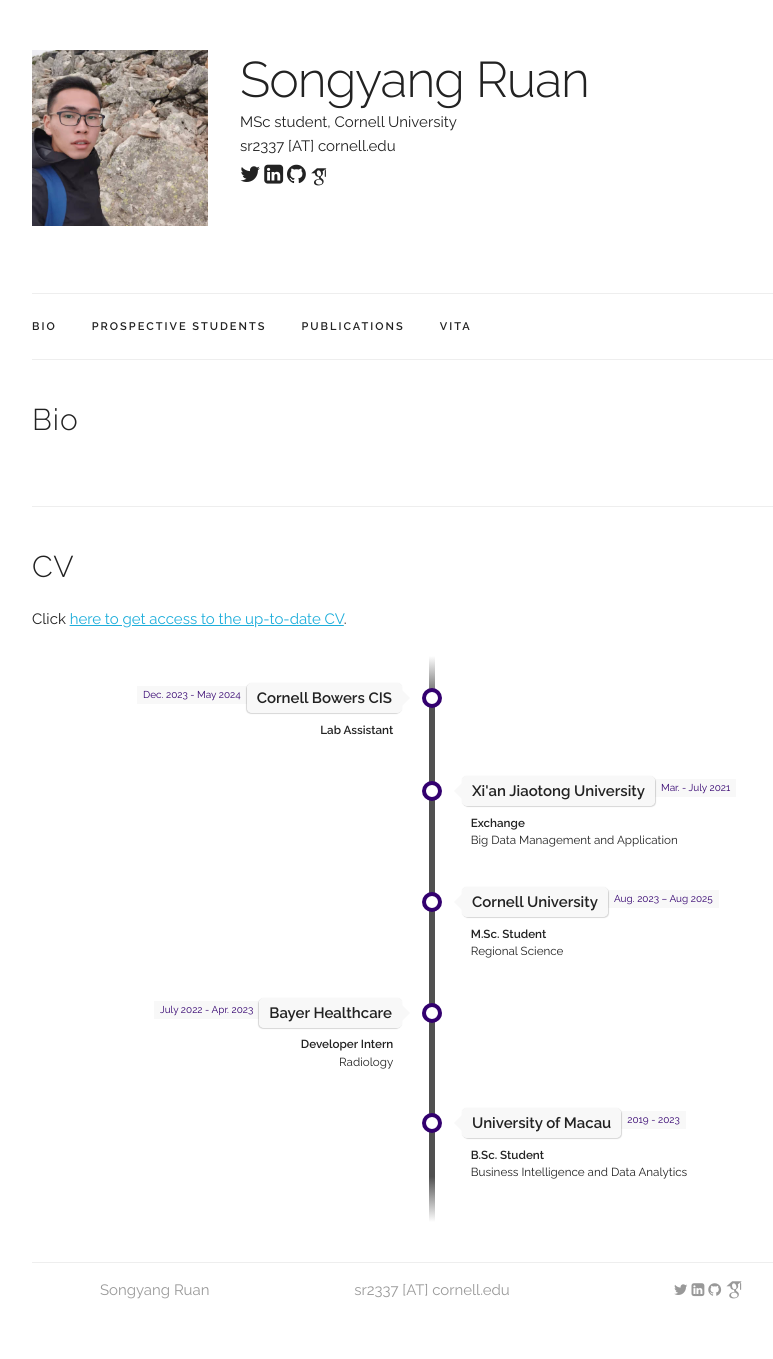
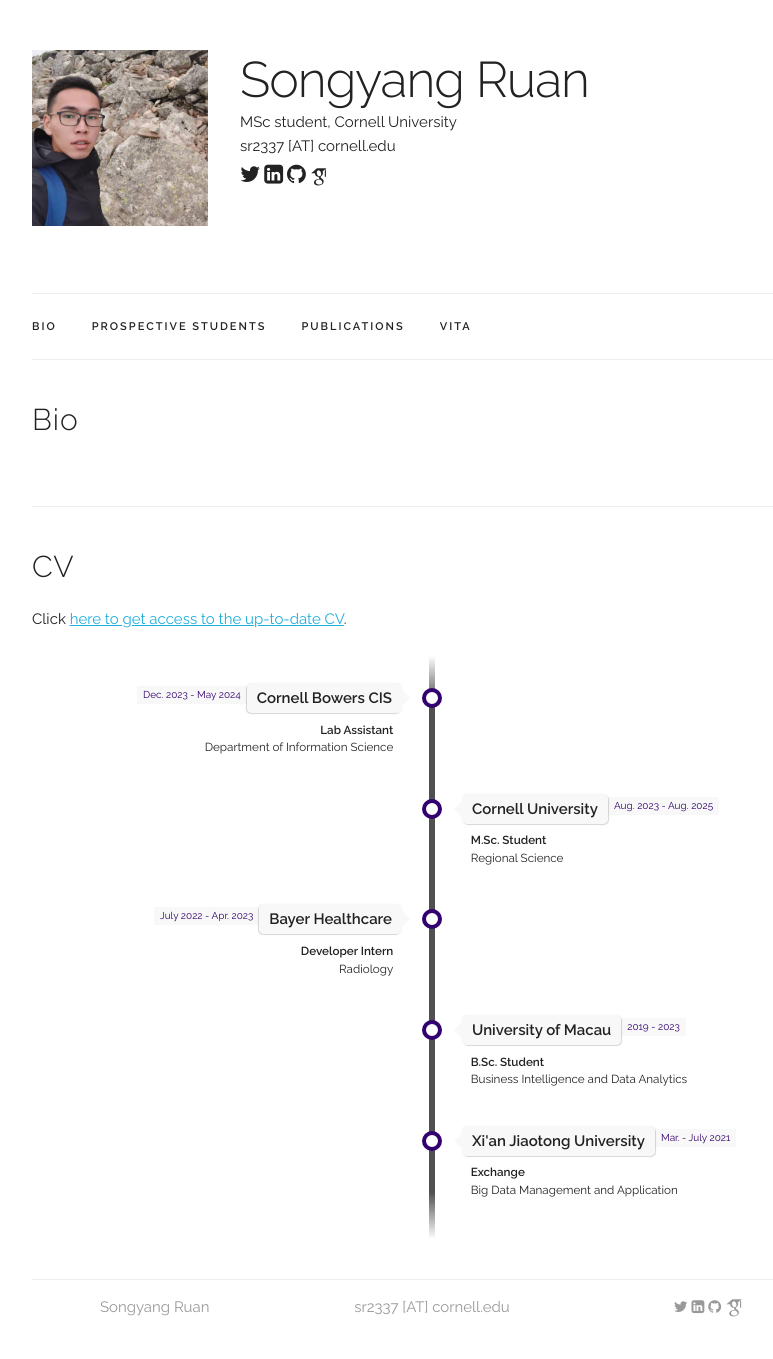
Before and after one commit to Horatioj/Horatioj.github.io, a Jekyll site: the page built from index.html, in a window 1280 px wide. Shown: the whole page, without its empty margins (208-981 px from the left). Built offline with Jekyll 4.4.1, drawn with Linux system fonts in a browser that asks for light colours; some web fonts are replaced; some of the changed lines change nothing that is shown.

Commit message:
Add files via upload

```diff
--- a/_data/experience.yaml
+++ b/_data/experience.yaml
@@ -3,17 +3,11 @@
 - place: "Cornell Bowers CIS"
   time: "Dec. 2023 - May 2024"
   title: "Lab Assistant"
-  subtitle: ""
+  subtitle: "Department of Information Science"
   category: "work"
 
-- place: "Xi'an Jiaotong University"
-  time: "Mar. - July 2021"
-  title: "Exchange"
-  subtitle: "Big Data Management and Application"
-  category: "school"
-
 - place: "Cornell University"
-  time: "Aug. 2023 – Aug 2025"
+  time: "Aug. 2023 - Aug. 2025"
   title: "M.Sc. Student"
   subtitle: "Regional Science"
   category: "school"
@@ -29,3 +23,9 @@
   title: "B.Sc. Student"
   subtitle: "Business Intelligence and Data Analytics"
   category: "school"
+
+- place: "Xi'an Jiaotong University"
+  time: "Mar. - July 2021"
+  title: "Exchange"
+  subtitle: "Big Data Management and Application"
+  category: "school"
```
